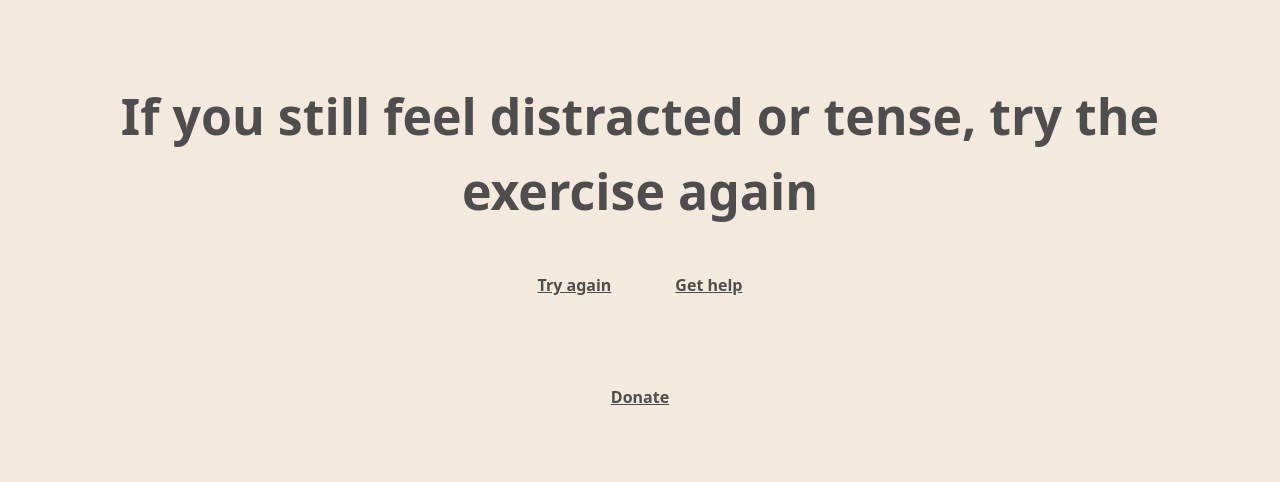
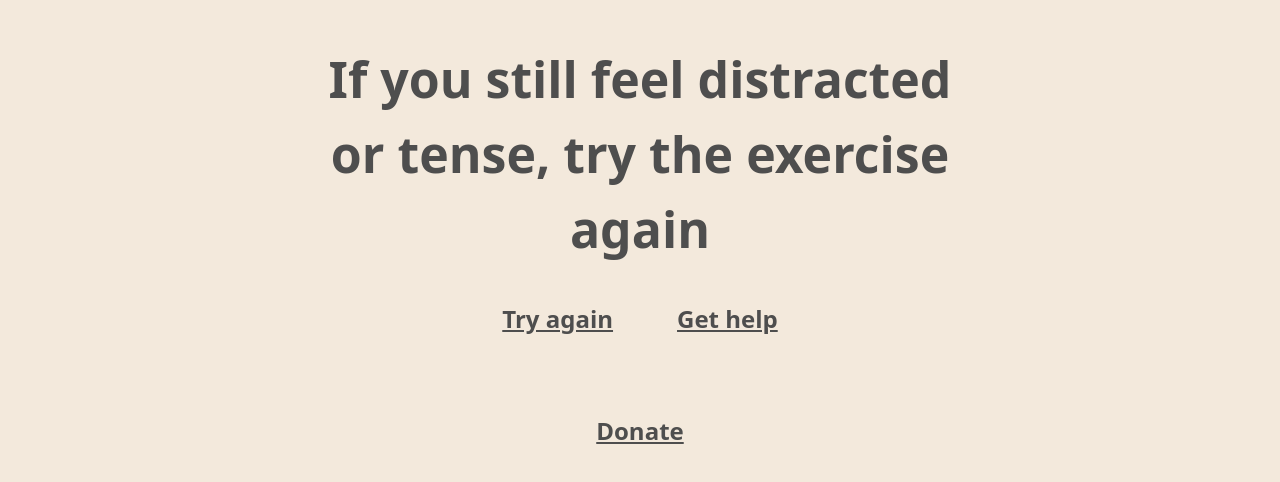
Before and after one commit to trevorproject/rainbow-relax, a React (Vite) app: page /thankyou in a window 1280 px wide. Shown: the part 154-636 px from the top of the page. Built offline with nearby package versions, Linux system fonts and the light colour scheme.

Commit message:
Add some details

```diff
--- a/src/components/ThankYouPage.tsx
+++ b/src/components/ThankYouPage.tsx
@@ -2,14 +2,14 @@ import { useTranslation } from "react-i18next";
 
 const ThankYouPage = () => {
   const { t } = useTranslation();
-  const linkClass = "font-bold text-[#4E4E4E] mb-8 px-6 py-3 underline hover:opacity-80 transition";
+  const linkClass = "font-bold text-[#4E4E4E] text-base sm:text-lg md:text-xl lg:text-2xl mb-8 px-6 py-3 underline hover:opacity-80 transition";
 
   return (
-    <div className="mt-10 flex flex-col items-center justify-center w-full gap-y-8 px-4">
-      <h1 className="font-bold text-[#4E4E4E] text-[30px] sm:text-[35px] md:text-[40px] lg:text-[50px] text-center ">
+    <div className="mt-10 flex flex-col items-center justify-center w-full gap-y-6 px-4">
+      <h1 className="font-bold text-[#4E4E4E] text-center text-[clamp(2rem,5vw,3.125rem)] max-w-[90%] sm:max-w-[75%] md:max-w-[50%] mx-auto">
         {t("repeat-instruction")}
       </h1>
-      <div className="flex flex-col sm:flex-row flex-wrap justify-center gap-4 text-[var(--color-primary)]">
+      <div className="flex flex-col sm:flex-row flex-wrap justify-center gap-4">
         <a href="https://www.thetrevorproject.org/breathing-exercise/"
         className={linkClass}
         >
```
